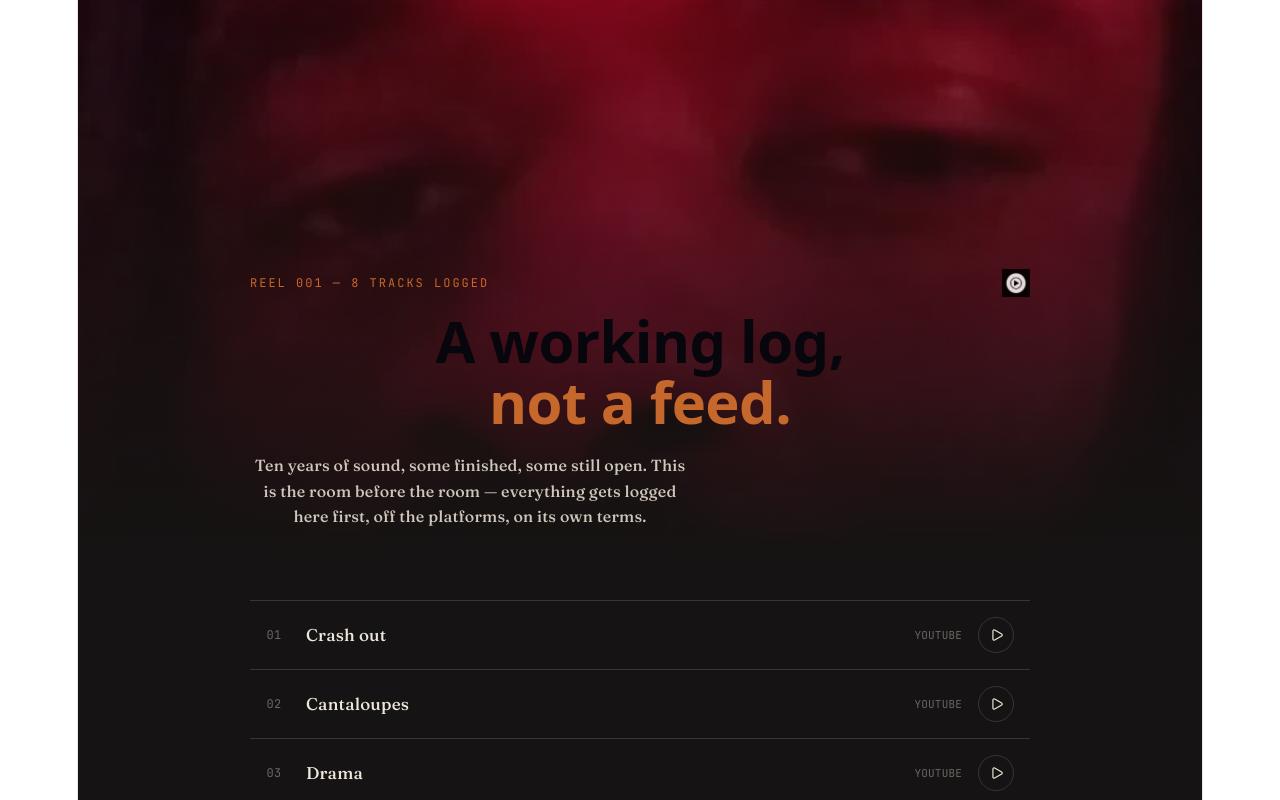
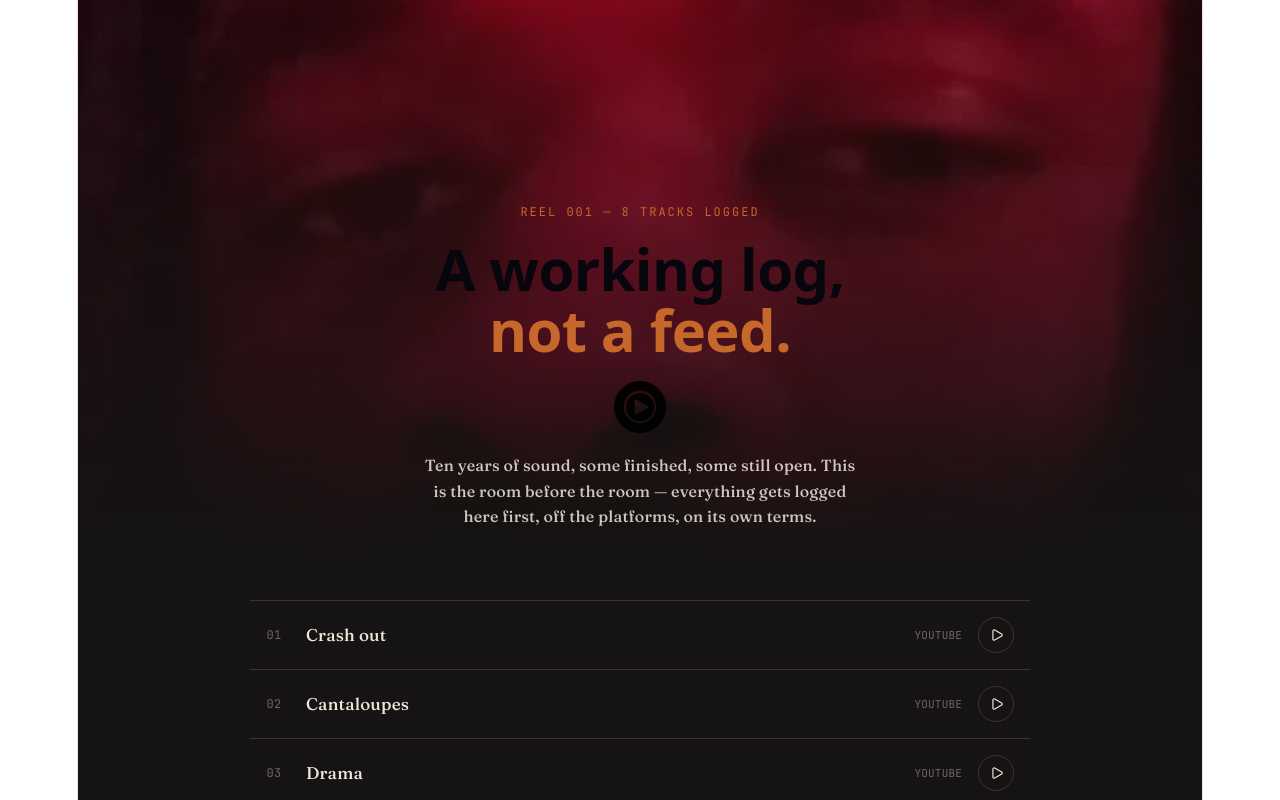
Before and after one commit to vybesgamingtk/music-catalog, a React (Vite) app: page / in a window 1280 px wide. Shown: the top 800 px of the page. Built offline with nearby package versions, Linux system fonts and the light colour scheme.

Commit message:
adjust youtube music link and make bigger

```diff
--- a/src/App.jsx
+++ b/src/App.jsx
@@ -79,36 +79,40 @@ export default function App() {
     height: "100%",
     display: "flex",
     flexDirection: "column",
+    alignItems: "center",
     justifyContent: "flex-end",
+    textAlign: "center",
     maxWidth: 780,
     margin: "0 auto",
     padding: "24px 24px 48px",
   }}
 >
-          <div style={{ display: "flex", alignItems: "center", justifyContent: "space-between", marginBottom: 14 }}>
-  <div className="mono" style={{ fontSize: 12, letterSpacing: 2, color: "var(--accent)" }}>
+  <div className="mono" style={{ fontSize: 12, letterSpacing: 2, color: "var(--accent)", marginBottom: 14 }}>
     REEL 001 — {TRACKS.length} TRACKS LOGGED
   </div>
+
+  <h1 style={{ fontSize: "clamp(38px, 6vw, 58px)", fontWeight: 600, lineHeight: 1.05, margin: 0, letterSpacing: "-0.01em" }}>
+    A working log,<br /><span style={{ color: "var(--accent)" }}>not a feed.</span>
+  </h1>
+
   <a
     href="https://music.youtube.com/@chitcray?si=xToZ5NkJPf7HxsV0"
     target="_blank"
     rel="noopener noreferrer"
     aria-label="Listen on YouTube Music"
-    style={{ display: "inline-flex", alignItems: "center", opacity: 0.85, transition: "opacity 0.15s ease" }}
+    style={{ display: "inline-flex", alignItems: "center", opacity: 0.9, marginTop: 20, transition: "opacity 0.15s ease" }}
     onMouseEnter={(e) => (e.currentTarget.style.opacity = 1)}
-    onMouseLeave={(e) => (e.currentTarget.style.opacity = 0.85)}
+    onMouseLeave={(e) => (e.currentTarget.style.opacity = 0.9)}
   >
-    <img src="/OIP-1204898396.jpeg" alt="YouTube Music" style={{ height: 28, width: 28 }} />
+    <img src="/youtube-music-zkkh10gbed6ker8x0adgd.png" alt="YouTube Music" style={{ height: 52, width: 52 }} />
   </a>
-</div>
-          <h1 style={{ fontSize: "clamp(38px, 6vw, 58px)", fontWeight: 600, lineHeight: 1.05, margin: 0, letterSpacing: "-0.01em" }}>
-            A working log,<br /><span style={{ color: "var(--accent)" }}>not a feed.</span>
-          </h1>
+
   <p style={{ maxWidth: 440, marginTop: 20, fontSize: 16, lineHeight: 1.6, color: "rgba(237,230,218,0.85)" }}>
     Ten years of sound, some finished, some still open. This is the room
     before the room — everything gets logged here first, off the platforms,
     on its own terms.
   </p>
+
   <div className="mono" style={{ display: "flex", gap: 24, marginTop: 28, fontSize: 12, color: "rgba(237,230,218,0.7)" }}>
     <span><Circle size={7} fill="var(--accent)" color="var(--accent)" style={{ verticalAlign: "middle", marginRight: 6 }} />{finishedCount} FINISHED</span>
     {sketchCount > 0 && (
```
Also changed, not shown: public/OIP-1204898396.jpeg (deleted), public/youtube-music-zkkh10gbed6ker8x0adgd.png (added). Lines whose indentation alone changed are shown as unchanged.
